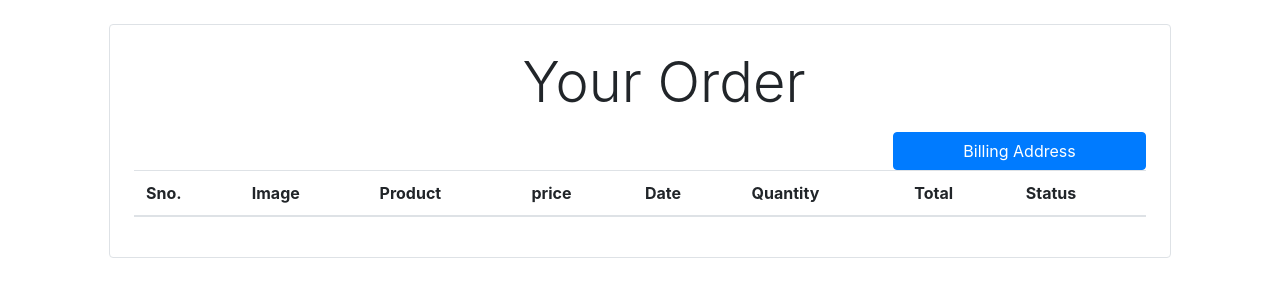
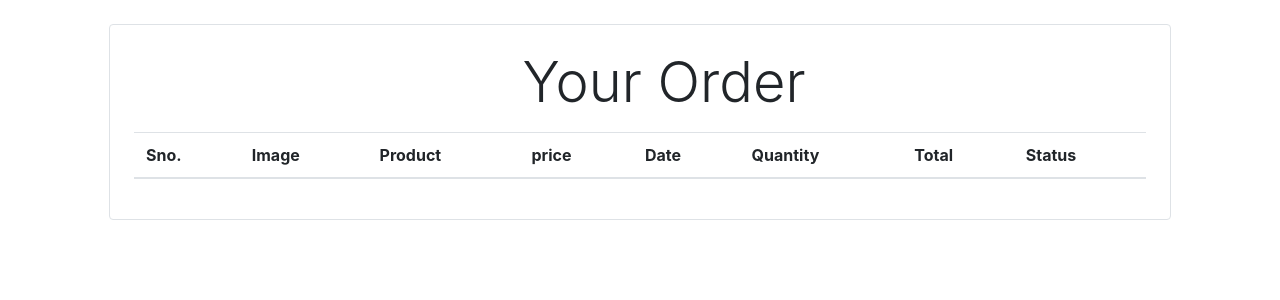
Before and after one commit to ashutosh164/Eshop, a Django app: page /order/ in a window 1280 px wide. Shown: the part 56-356 px from the top of the page. Run offline with Django 3.2, Linux system fonts and the light colour scheme; data comes from the database, SQL or seed files in the repository; both versions use the stored data as it was after the commit; lists and menus that the app fills with data are empty; some libraries are stand-ins or nearby versions.

Commit message:
add autofield

```diff
--- a/Eshop/settings.py
+++ b/Eshop/settings.py
@@ -119,6 +119,10 @@ USE_TZ = True
 # Static files (CSS, JavaScript, Images)
 # https://docs.djangoproject.com/en/3.1/howto/static-files/
 
+
+DEFAULT_AUTO_FIELD = 'django.db.models.BigAutoField'
+
+
 STATIC_URL = '/static/'
 MEDIA_URL = "/image/download/"
 MEDIA_ROOT = BASE_DIR
--- a/store/templates/cart.html
+++ b/store/templates/cart.html
@@ -97,10 +97,12 @@
                   <label for="">state</label>
                   <input type="text" name="state" id="" class="form-control" placeholder="" aria-describedby="helpId">
                 </div>
+
                  <div class="form-group">
                   <label for="">dist</label>
                   <input type="text" name="dist" id="" class="form-control" placeholder="" aria-describedby="helpId">
                 </div>
+
                  <div class="form-group">
                   <label for="">zipcode</label>
                   <input type="text" name="zipcode" id="" class="form-control" placeholder="" aria-describedby="helpId">
--- a/store/templates/checkout.html
+++ b/store/templates/checkout.html
@@ -81,7 +81,7 @@
               </div>
             </div>
           </div>
-  <button class="btn btn-primary" type="submit">Place order</button>
+          <button class="btn  btn-primary" type="submit">Place order</button>
 </form>
 
 
--- a/store/templates/order.html
+++ b/store/templates/order.html
@@ -45,7 +45,7 @@
                 {% endfor %}
             </tbody>
             <div>
-                <a href="{% url 'bill' %}" class="btn btn-primary border-rounded col-lg-3 ml-2 float-right">Billing Address</a>
+<!--                <a href="{% url 'bill' %}" class="btn btn-primary border-rounded col-lg-3 ml-2 float-right">Billing Address</a>-->
             </div>
 
         </table>
```
Also changed, not shown: db.sqlite3. Lines whose indentation alone changed are shown as unchanged.
